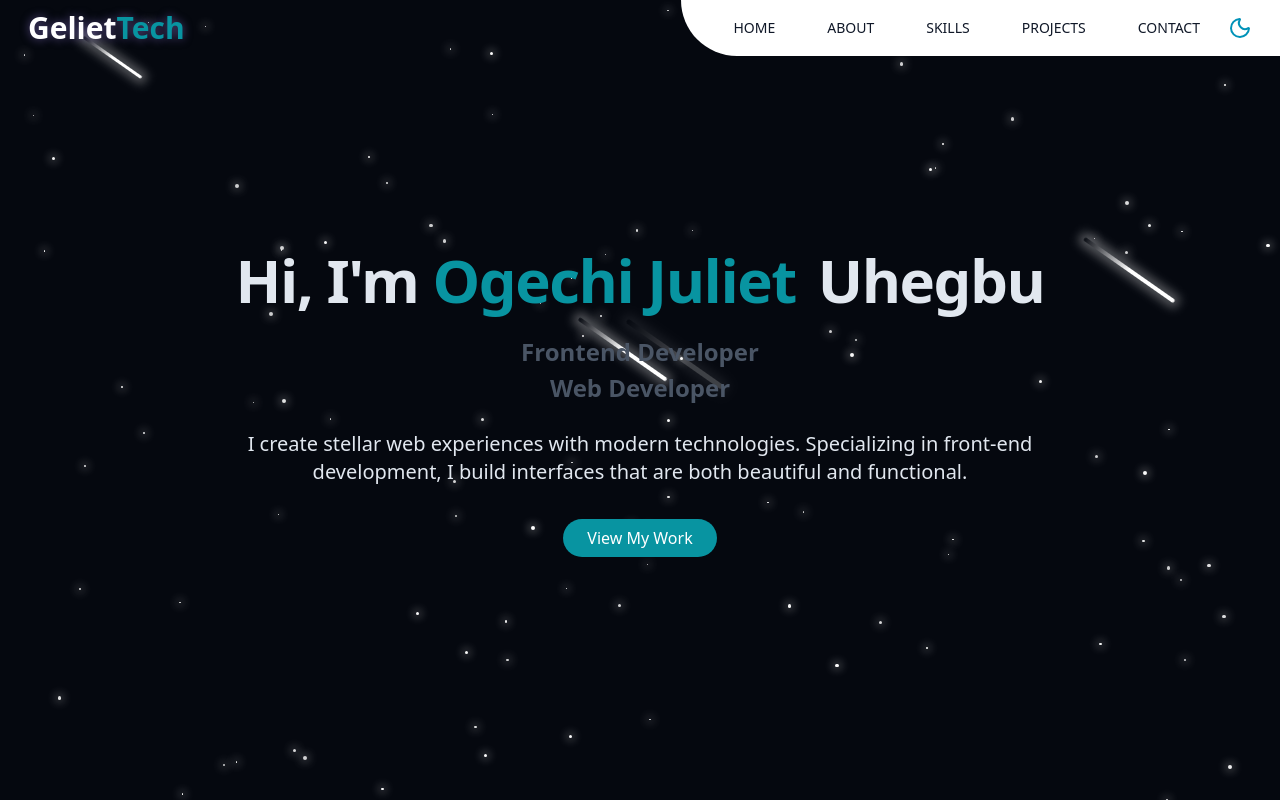
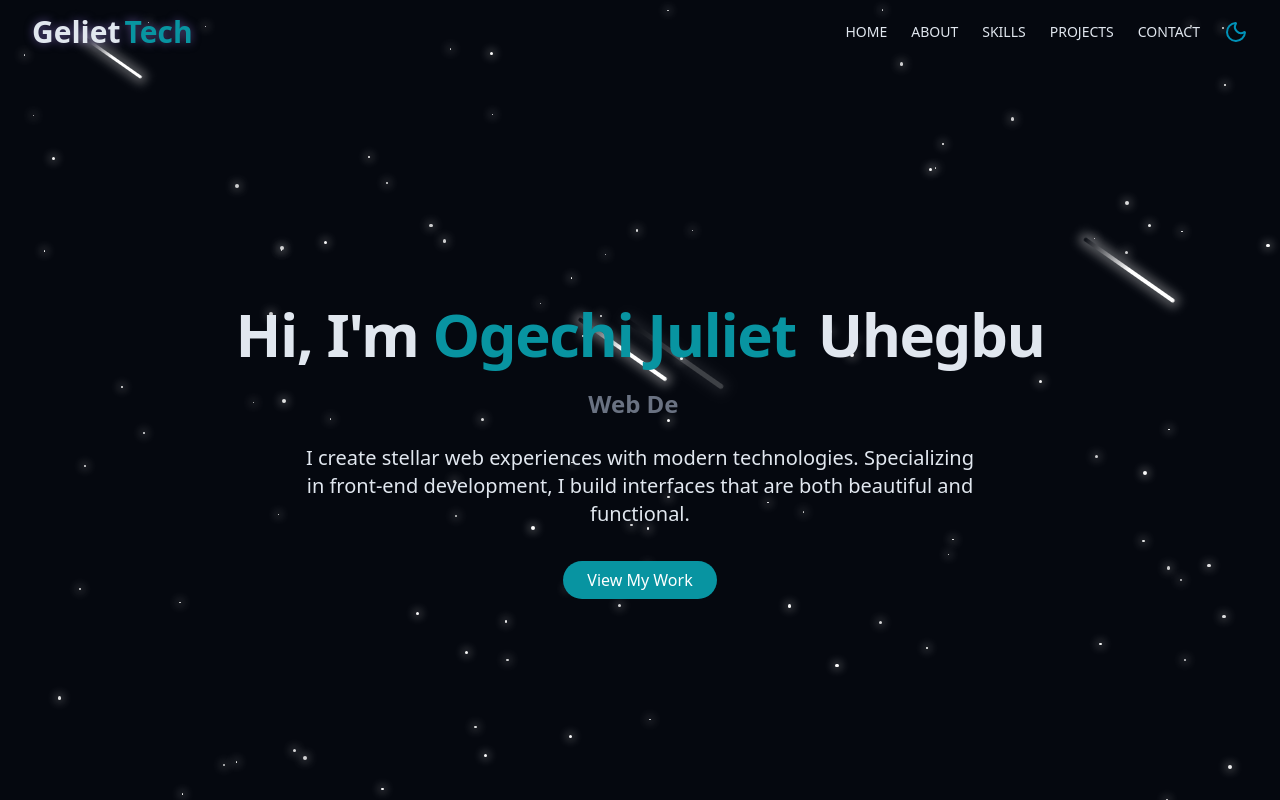
Before and after one commit to geliettech/geliettech, a React (Vite) app: page / in a window 1280 px wide. Shown: the top 800 px of the page. Built offline with nearby package versions, Linux system fonts and the light colour scheme.

Commit message:
about contact hero navbar project skills

```diff
--- a/package.json
+++ b/package.json
@@ -21,6 +21,7 @@
     "react-dom": "^19.1.1",
     "react-icons": "^5.5.0",
     "react-router": "^7.9.5",
+    "react-type-animation": "^3.2.0",
     "tailwind-merge": "^3.3.1",
     "tailwindcss": "^4.1.16"
   },
--- a/src/components/About.jsx
+++ b/src/components/About.jsx
@@ -11,18 +11,18 @@ const About = () => {
           👩🏽‍💻 About <span className="text-primary"> Me</span>
         </h2>
         <div className="mb-6 flex justify-center items-center gap-6 md:gap-12">
-          <div className="w-58 h-full aboutImg">
+          <div className="w-58 h-68 aboutImg">
             <img
               src={aboutImg}
               alt=""
-              className="w-full object-cover bg-primary rounded-xl"
+              className="w-full h-full object-cover bg-primary rounded-xl"
             />
           </div>
-          <div className="w-58 h-full aboutImg">
+          <div className="w-58 h-68 aboutImg">
             <img
               src={aboutImg2}
               alt=""
-              className="w-full object-cover bg-primary rounded-xl"
+              className="w-full h-full object-contain bg-primary rounded-xl"
             />
           </div>
         </div>
--- a/src/components/Contact.jsx
+++ b/src/components/Contact.jsx
@@ -300,7 +300,7 @@ export const Contact = () => {
   };
 
   return (
-    <section id="contact" className="py-24 px-4 relative bg-secondary/30">
+    <section id="contact" className="py-24 px-4 relative">
       <div className="container mx-auto max-w-5xl">
         <h2 className="text-3xl md:text-4xl font-bold mb-4 text-center">
           Get In <span className="text-primary">Touch</span>
--- a/src/components/Hero.jsx
+++ b/src/components/Hero.jsx
@@ -1,10 +1,11 @@
 import { ArrowDown } from "lucide-react";
+import { TypeAnimation } from "react-type-animation";
 
 const Hero = () => {
   return (
     <section
       id="hero"
-      className="relative min-h-screen flex flex-col items-center justify-center px-4"
+      className="pt-24 px-4 relative min-h-screen flex flex-col items-center justify-center"
     >
       <div className="container max-w-4xl mx-auto text-center z-10">
         <div className="space-y-6">
@@ -19,17 +20,19 @@ const Hero = () => {
               Uhegbu
             </span>
           </h1>
-          <h4 className="md:text-2xl text-lg md:leading-normal leading-10 mt-4 font-bold text-gray-600">
-            Frontend Developer
-            <br />
-            Web Developer
+          <h4 className="md:text-2xl text-lg font-semibold text-gray-500">
+            <TypeAnimation
+              sequence={["Frontend Developer", 2000, "Web Developer", 2000]}
+              speed={50}
+              repeat={Infinity}
+            />
           </h4>
-          <p className="text-lg md:text-xl text-muted-foreground max-2-2xl mx-auto opacity-0 animate-fade-in-delay-3">
+
+          <p className="text-lg md:text-xl text-muted-foreground max-w-2xl mx-auto opacity-0 animate-fade-in-delay-3">
             I create stellar web experiences with modern technologies.
             Specializing in front-end development, I build interfaces that are
             both beautiful and functional.
           </p>
-
           <div className="pt-4 opacity-0 animate-fade-in-delay-4">
             <a href="#projects" className="cosmic-button">
               View My Work
--- a/src/components/Navbar.jsx
+++ b/src/components/Navbar.jsx
@@ -1,5 +1,6 @@
-import React, { useState, useEffect } from "react";
-import { Menu, X } from "lucide-react";
+import { useState, useEffect } from "react";
+import { X } from "lucide-react";
+import { RiMenu4Fill } from "react-icons/ri";
 import ThemeToggle from "../components/ThemeToggle";
 
 const Navbar = () => {
@@ -11,69 +12,77 @@ const Navbar = () => {
     { name: "ABOUT", link: "#about" },
     { name: "SKILLS", link: "#skills" },
     { name: "PROJECTS", link: "#projects" },
-    // { name: "Articles", href: "#articles" },
     { name: "CONTACT", link: "#contact" },
   ];
+
   useEffect(() => {
-    window.addEventListener("scroll", () => {
-      const nav = document.querySelector("nav");
-      window.scrollY > 0 ? setSticky(true) : setSticky(false);
-    });
+    const handleScroll = () => {
+      setSticky(window.scrollY > 10);
+    };
+
+    window.addEventListener("scroll", handleScroll);
+    return () => window.removeEventListener("scroll", handleScroll);
   }, []);
 
   return (
     <nav
-      className={`fixed w-full left-o top-0 z-[999] ${
-        sticky ? "bg-white/60 text-gray-900" : "text-white"
+      className={`fixed top-0 left-0 w-full z-999 ${
+        sticky
+          ? "bg-white/60 text-muted-foreground"
+          : "bg-transparent text-muted-foreground"
       }`}
     >
-      <div className="flex items-center justify-between">
-        <div className="mx-7 text-3xl font-bold text-glow">
-          <h4>
-            Geliet<span className="text-primary">Tech</span>
+      <div className="max-w-7xl mx-auto flex items-center justify-between px-4 md:px-6 lg:px-8 h-16">
+
+        {/* Logo */}
+        <h4 className="text-3xl font-bold text-glow">
+          Geliet<span className="text-primary ml-1">Tech</span>
         </h4>
-        </div>
+
         {/* Desktop Menu */}
-        <div
-          className={`${
-            sticky ? "md:bg-white/0 bg-white" : "bg-white"
-          } text-gray-900 md:block hidden px-7 py-2 font-medium text-sm rounded-bl-full`}
+        <div className="hidden md:flex items-center gap-6 text-sm font-medium">
+          {menuLinks.map((menu, i) => (
+            <a
+              key={i}
+              href={menu.link}
+              className="hover:text-cyan-600 transition"
             >
-          <div className="flex items-center gap-1 py-2 text-md">
-            {menuLinks?.map((menu, i) => (
-              <div key={i} className="px-6 hover:text-cyan-600">
-                <a href={menu?.link}>{menu?.name}</a>
-              </div>
+              {menu.name}
+            </a>
           ))}
-                      {/* Theme Toggle */}
-
           <ThemeToggle />
         </div>
 
-        </div>
-
         {/* Mobile Menu Button */}
-        <div
-          className={`md:hidden text-3xl z-[999] m-5 ${
+        <button
+          className={`md:hidden text-3xl z-1000 ${
             open ? "text-gray-900" : "text-gray-100"
           }`}
           onClick={() => setOpen(!open)}
+          aria-label="Toggle Menu"
         >
-          {open ? <X size={24} /> : <Menu size={24} />}
+          {open ? <X size={24} /> : <RiMenu4Fill size={24} />}
+        </button>
       </div>
+
       {/* Mobile Menu */}
       <div
-          className={`md:hidden text-gray-900 absolute w-2/3 h-screen px-7 py-2 font-medium bg-white top-0 duration-300 ${
-            open ? "right-0" : "right-[-100%]"
+        className={`fixed top-0 right-0 h-screen w-2/3 max-w-xs bg-white text-gray-900 px-8 py-10 transform transition-transform duration-300 md:hidden z-999 ${
+          open ? "translate-x-0" : "translate-x-full"
         }`}
       >
-          <div className="flex flex-col justify-center h-full gap-10 py-2 text-lg">
-            {menuLinks?.map((menu, i) => (
-              <div key={i} className="px-6 hover:text-cyan-600">
-                <a href={menu?.link}>{menu?.name}</a>
-              </div>
+        <div className="flex flex-col justify-center h-full gap-8 text-lg font-medium">
+          {menuLinks.map((menu, i) => (
+            <a
+              key={i}
+              href={menu.link}
+              onClick={() => setOpen(false)}
+              className="hover:text-cyan-600 transition"
+            >
+              {menu.name}
+            </a>
           ))}
-          </div>
+          <ThemeToggle />
         </div>
       </div>
     </nav>
--- a/src/components/Projects.jsx
+++ b/src/components/Projects.jsx
@@ -106,7 +106,7 @@ export const Projects = () => {
               <div className="p-6">
                 <div className="flex flex-wrap gap-2 mb-4">
                   {project.tags.map((tag) => (
-                    <span className="px-2 py-1 text-xs font-medium border rounded-full bg-secondary text-secondary-foreground">
+                    <span className="px-2 py-1 text-xs font-medium border rounded-full bg-primary/10 text-muted-foreground">
                       {tag}
                     </span>
                   ))}
--- a/src/components/Skills.jsx
+++ b/src/components/Skills.jsx
@@ -158,7 +158,7 @@ const Skills = () => {
     (skill) => activeCategory === "all" || skill.category === activeCategory
   );
   return (
-    <section id="skills" className="py-24 px-4 relative bg-secondary/30">
+    <section id="skills" className="py-24 px-4 relative">
       <div className="container mx-auto max-w-5xl">
         <h2 className="text-3xl md:text-4xl font-bold mb-12 text-center">
          🛠️ My <span className="text-primary"> Skills</span>
@@ -173,7 +173,7 @@ const Skills = () => {
                 "px-5 py-2 rounded-full transition-colors duration-300 capitalize",
                 activeCategory === category
                   ? "bg-primary text-primary-foreground"
-                  : "bg-primary/10 text-forefround hover:bd-secondary"
+                  : "bg-primary/10 text-foreground hover:bd-secondary"
               )}
             >
               {category}
```
Also changed, not shown: 1 other file (tests, documents, lock files or other folders). Lines whose indentation alone changed are shown as unchanged.
